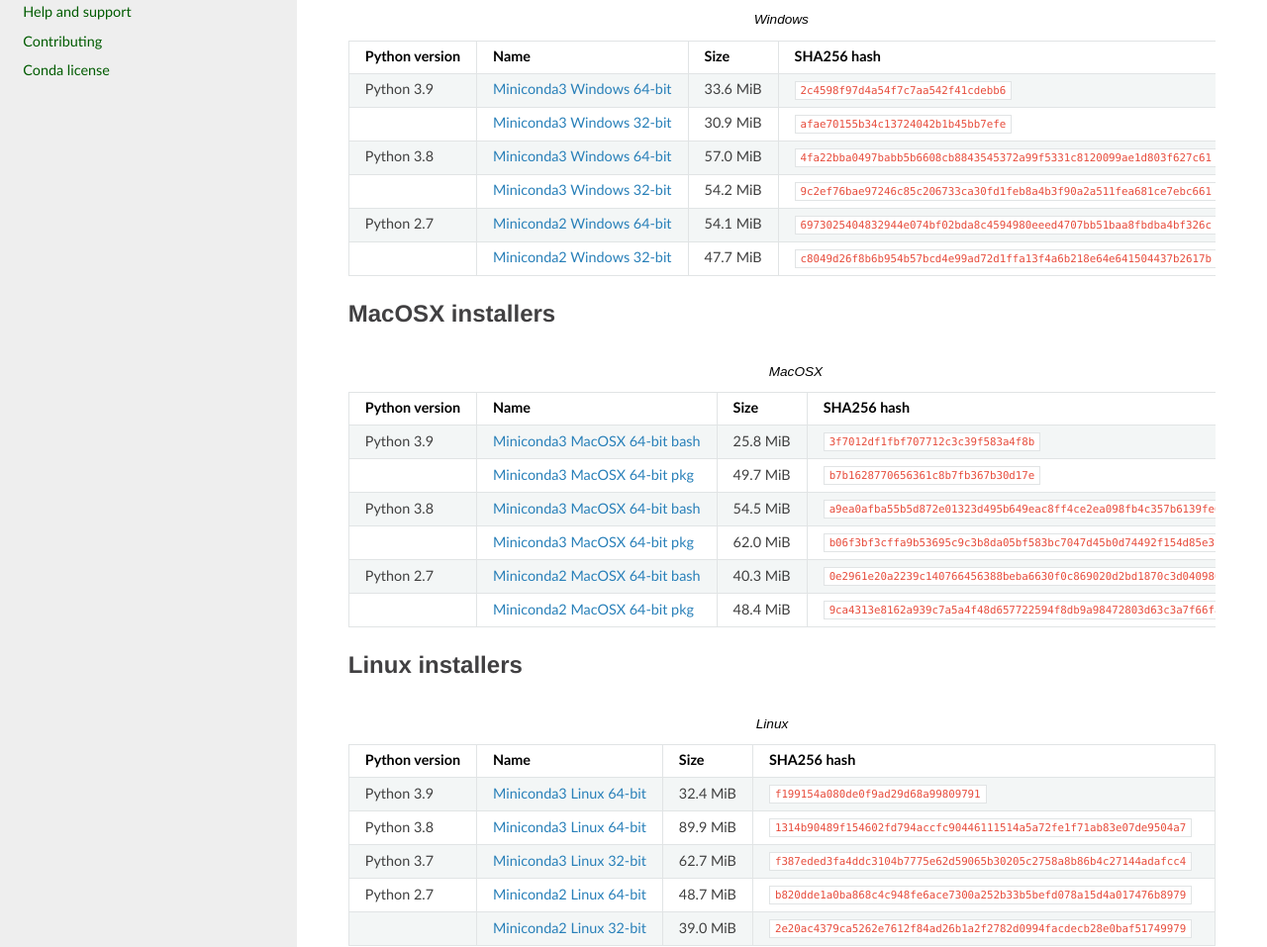
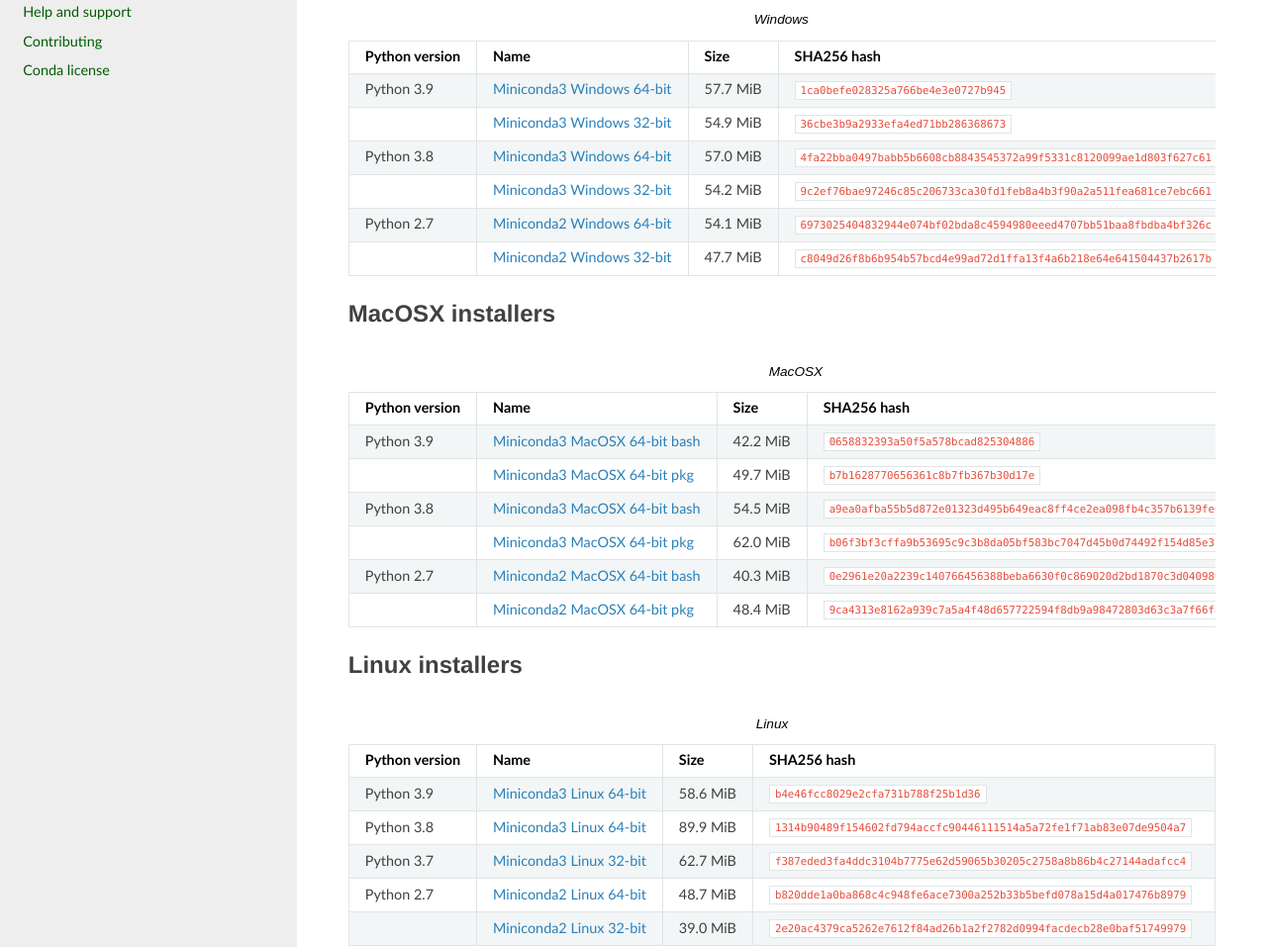
Before and after one commit to conda/conda-docs, a Sphinx documentation site: the page built from docs/source/miniconda.rst, in a window 1280 px wide and 1400 px high. Shown: the part 353-1310 px from the top of the window at 99% size. Built offline with Sphinx 7.4.7 and the Read the Docs theme 2.0.0, drawn with Linux system fonts in a browser that asks for light colours.

Commit message:
Update miniconda.rst
Correct the old links to reflect the correct URLS

```diff
--- a/docs/source/miniconda.rst
+++ b/docs/source/miniconda.rst
@@ -21,8 +21,8 @@
    :header: Python version,Name,Size,SHA256 hash
    :widths: 5, 10, 5, 80
 
-   Python 3.9,`Miniconda3 Windows 64-bit <https://repo.anaconda.com/miniconda/Miniconda-3.9.1-Windows-x86_64.exe>`_,33.6 MiB,``2c4598f97d4a54f7c7aa542f41cdebb6``
-   ,`Miniconda3 Windows 32-bit <https://repo.anaconda.com/miniconda/Miniconda-3.9.1-Windows-x86.exe>`_,30.9 MiB,``afae70155b34c13724042b1b45bb7efe``
+   Python 3.9,`Miniconda3 Windows 64-bit <https://repo.anaconda.com/miniconda/Miniconda3-py39_4.9.2-Windows-x86_64.exe>`_,57.7 MiB,``1ca0befe028325a766be4e3e0727b945``
+   ,`Miniconda3 Windows 32-bit <https://repo.anaconda.com/miniconda/Miniconda3-py39_4.9.2-Windows-x86.exe>`_,54.9 MiB,``36cbe3b9a2933efa4ed71bb286368673``
    Python 3.8,`Miniconda3 Windows 64-bit <https://repo.anaconda.com/miniconda/Miniconda3-latest-Windows-x86_64.exe>`_,57.0 MiB,``4fa22bba0497babb5b6608cb8843545372a99f5331c8120099ae1d803f627c61``
    ,`Miniconda3 Windows 32-bit <https://repo.anaconda.com/miniconda/Miniconda3-latest-Windows-x86.exe>`_,54.2 MiB,``9c2ef76bae97246c85c206733ca30fd1feb8a4b3f90a2a511fea681ce7ebc661``
    Python 2.7,`Miniconda2 Windows 64-bit <https://repo.anaconda.com/miniconda/Miniconda2-latest-Windows-x86_64.exe>`_,54.1 MiB,``6973025404832944e074bf02bda8c4594980eeed4707bb51baa8fbdba4bf326c``
@@ -36,7 +36,7 @@
    :header: Python version,Name,Size,SHA256 hash
    :widths: 5, 10, 5, 80
 
-   Python 3.9,`Miniconda3 MacOSX 64-bit bash <https://repo.anaconda.com/miniconda/Miniconda3-3.9.1-MacOSX-x86_64.sh>`_,25.8 MiB,``3f7012df1fbf707712c3c39f583a4f8b``
+   Python 3.9,`Miniconda3 MacOSX 64-bit bash <https://repo.anaconda.com/miniconda/Miniconda3-py39_4.9.2-MacOSX-x86_64.sh>`_,42.2 MiB,``0658832393a50f5a578bcad825304886``
    ,`Miniconda3 MacOSX 64-bit pkg <https://repo.anaconda.com/miniconda/Miniconda3-py39_4.9.2-MacOSX-x86_64.pkg>`_,49.7 MiB,``b7b1628770656361c8b7fb367b30d17e``
    Python 3.8,`Miniconda3 MacOSX 64-bit bash <https://repo.anaconda.com/miniconda/Miniconda3-latest-MacOSX-x86_64.sh>`_,54.5 MiB,``a9ea0afba55b5d872e01323d495b649eac8ff4ce2ea098fb4c357b6139fe6478``
    ,`Miniconda3 MacOSX 64-bit pkg <https://repo.anaconda.com/miniconda/Miniconda3-latest-MacOSX-x86_64.pkg>`_,62.0 MiB,``b06f3bf3cffa9b53695c9c3b8da05bf583bc7047d45b0d74492f154d85e317fa``
@@ -50,7 +50,7 @@
    :header: Python version,Name,Size,SHA256 hash
    :widths: 5, 10, 5, 80
 
-   Python 3.9,`Miniconda3 Linux 64-bit <https://repo.anaconda.com/miniconda/Miniconda3-3.9.1-Linux-x86_64.sh>`_,32.4 MiB,``f199154a080de0f9ad29d68a99809791``
+   Python 3.9,`Miniconda3 Linux 64-bit <https://repo.anaconda.com/miniconda/Miniconda3-py39_4.9.2-Linux-x86_64.sh>`_,58.6 MiB,``b4e46fcc8029e2cfa731b788f25b1d36``
    Python 3.8,`Miniconda3 Linux 64-bit <https://repo.anaconda.com/miniconda/Miniconda3-latest-Linux-x86_64.sh>`_,89.9 MiB,``1314b90489f154602fd794accfc90446111514a5a72fe1f71ab83e07de9504a7``
    Python 3.7,`Miniconda3 Linux 32-bit <https://repo.anaconda.com/miniconda/Miniconda3-latest-Linux-x86.sh>`_,62.7 MiB,``f387eded3fa4ddc3104b7775e62d59065b30205c2758a8b86b4c27144adafcc4``
    Python 2.7,`Miniconda2 Linux 64-bit <https://repo.anaconda.com/miniconda/Miniconda2-latest-Linux-x86_64.sh>`_,48.7 MiB,``b820dde1a0ba868c4c948fe6ace7300a252b33b5befd078a15d4a017476b8979``
```
